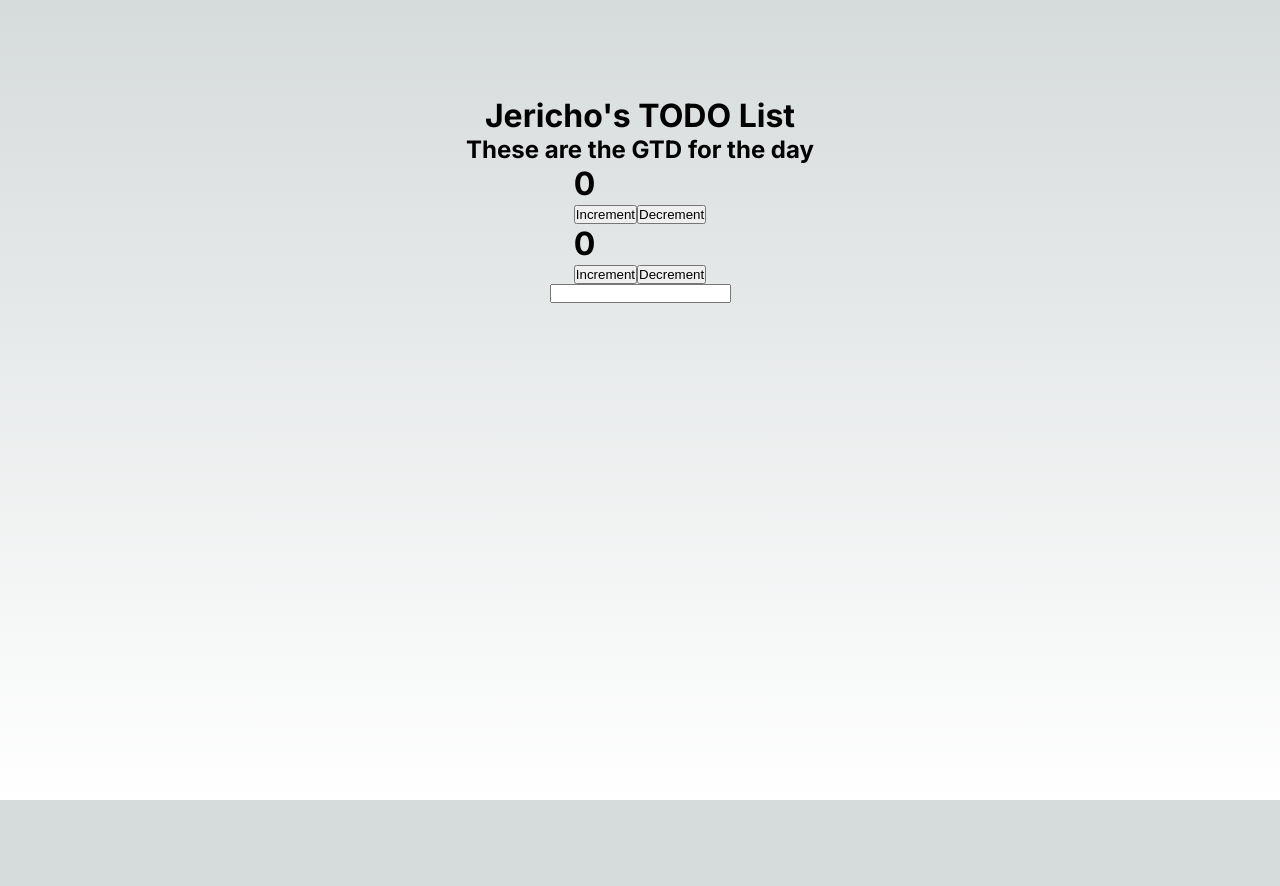
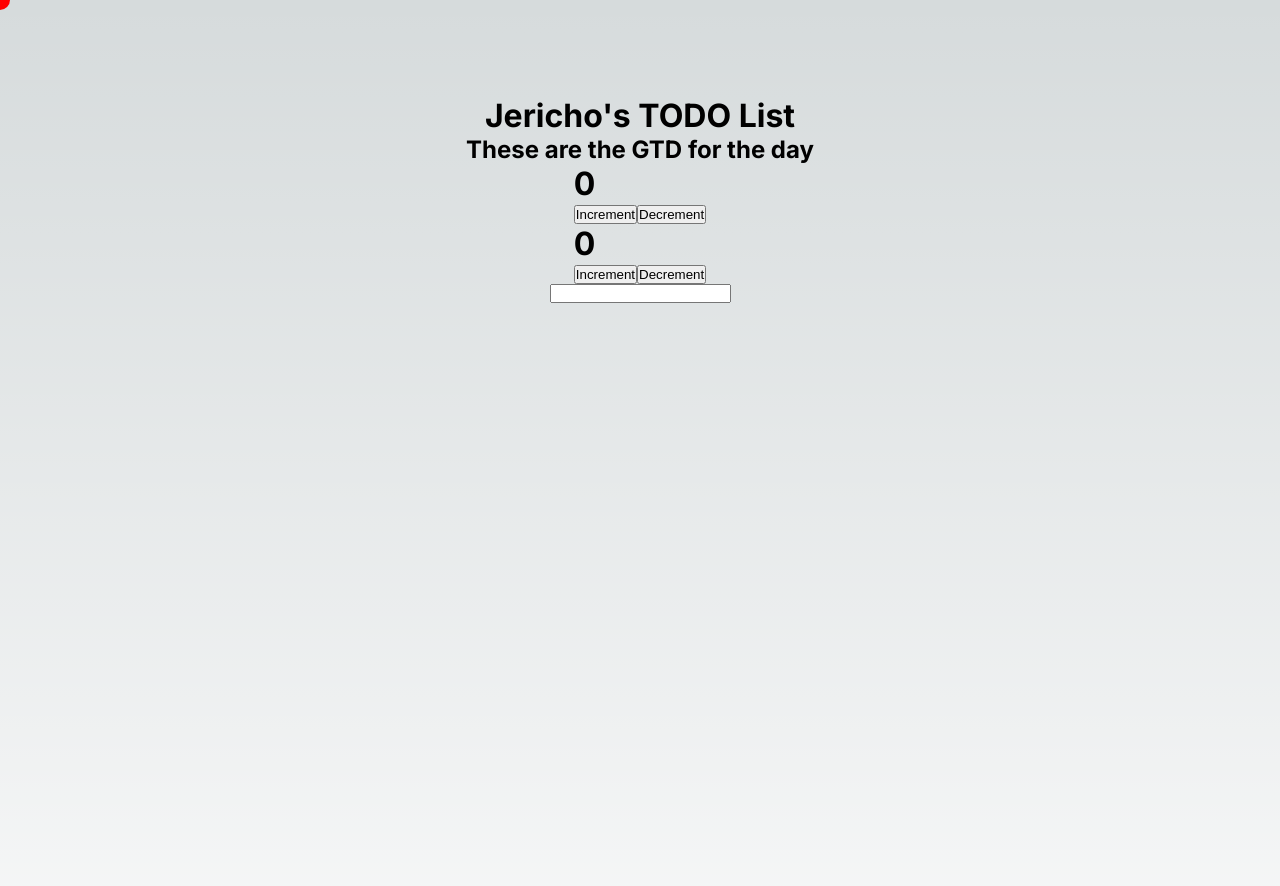
Before and after one commit to jerichosy/todo-app, a Next.js app: page / in a window 1280 px wide. Shown: the top 886 px of the page. Before the commit the page ends 800 px from the top, so only its background shows below. Built offline with nearby package versions, Linux system fonts and the light colour scheme.

Commit message:
Add laser pointer component

```diff
--- /dev/null
+++ b/src/app/components/LaserPointer.js
@@ -0,0 +1,20 @@
+"use client";  // Don't use backticks here (doesn't work in JSX for some reason)
+
+import { useState } from "react";
+
+export default function LaserPointer() {
+    const [position, setPosition] = (useState({ x: 0, y: 0 }));
+    const onMove = e => { setPosition({ x: e.clientX, y: e.clientY }); };
+    const newCoordinates = `${position.x}px, ${position.y}px`;
+    return (
+        <div onPointerMove={onMove}
+            style={{ position: 'relative', width: '100vw', height: '100vh'}}
+        >
+            <div style={{ position: 'fixed',
+                backgroundColor: 'red', borderRadius: '50%',
+                transform: `translate(${newCoordinates})`,
+                left: -10, top: -10, width: 20, height: 20
+            }} />
+        </div>
+    )
+}
--- a/src/app/page.js
+++ b/src/app/page.js
@@ -3,6 +3,7 @@ import styles from './page.module.css'
 import Header from './components/Header'
 import Subheader from './components/Subheader'
 import Counter from './components/Counter'
+import LaserPointer from './components/LaserPointer'
 
 export default function Home() {
   return (
@@ -12,6 +13,7 @@ export default function Home() {
       <Counter /> {/* I maintain my own state. No other component knows my state */}
       <Counter /> {/* I do not know the other Counter's state */}
       <input /> {/* My text does not change regardless of the counter being in/decremented */}
+      <LaserPointer />
     </main>
   )
 }
```
